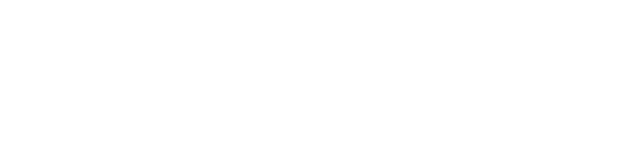
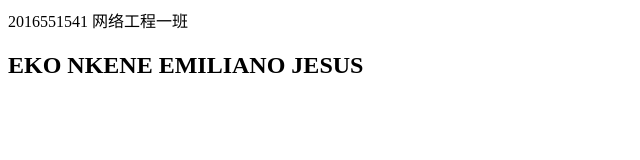
Before and after one commit to Emiliano133/ccp, a plain HTML site: page index.html in a window 1280 px wide. Shown: the whole page, without its empty margins (0-640 px from the left). Drawn offline with Linux system fonts and the light colour scheme.

Commit message:
Update index.html

```diff
--- a/index.html
+++ b/index.html
@@ -4,7 +4,6 @@
     </title>
   </head>
 
-  <boby bgcolor="#d8fdf8">
-
+  <boby bgcolor="#d8fdf8"> 2016551541 网络工程一班 <h2>EKO NKENE EMILIANO JESUS</h2>
     </body>
   </tml>
```
